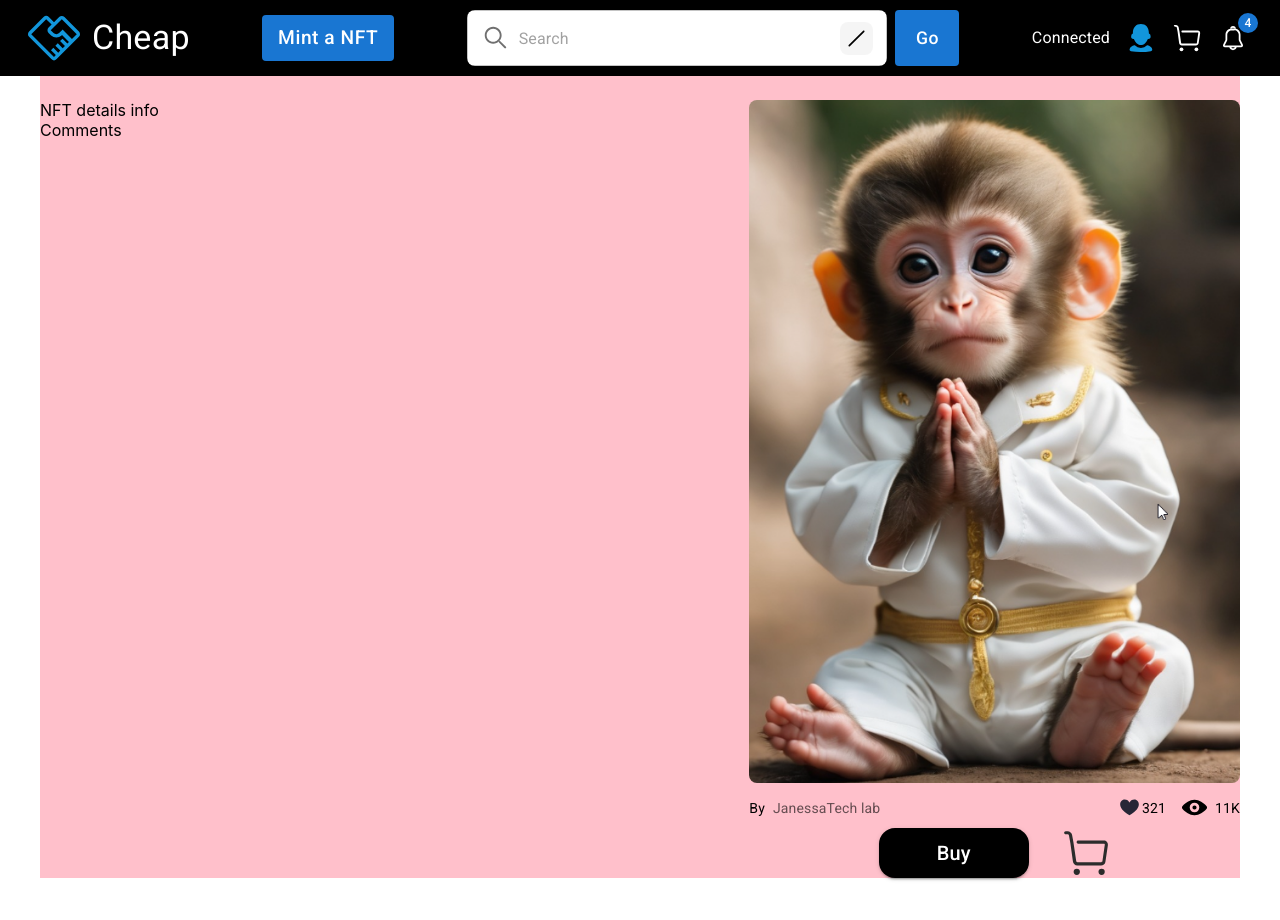
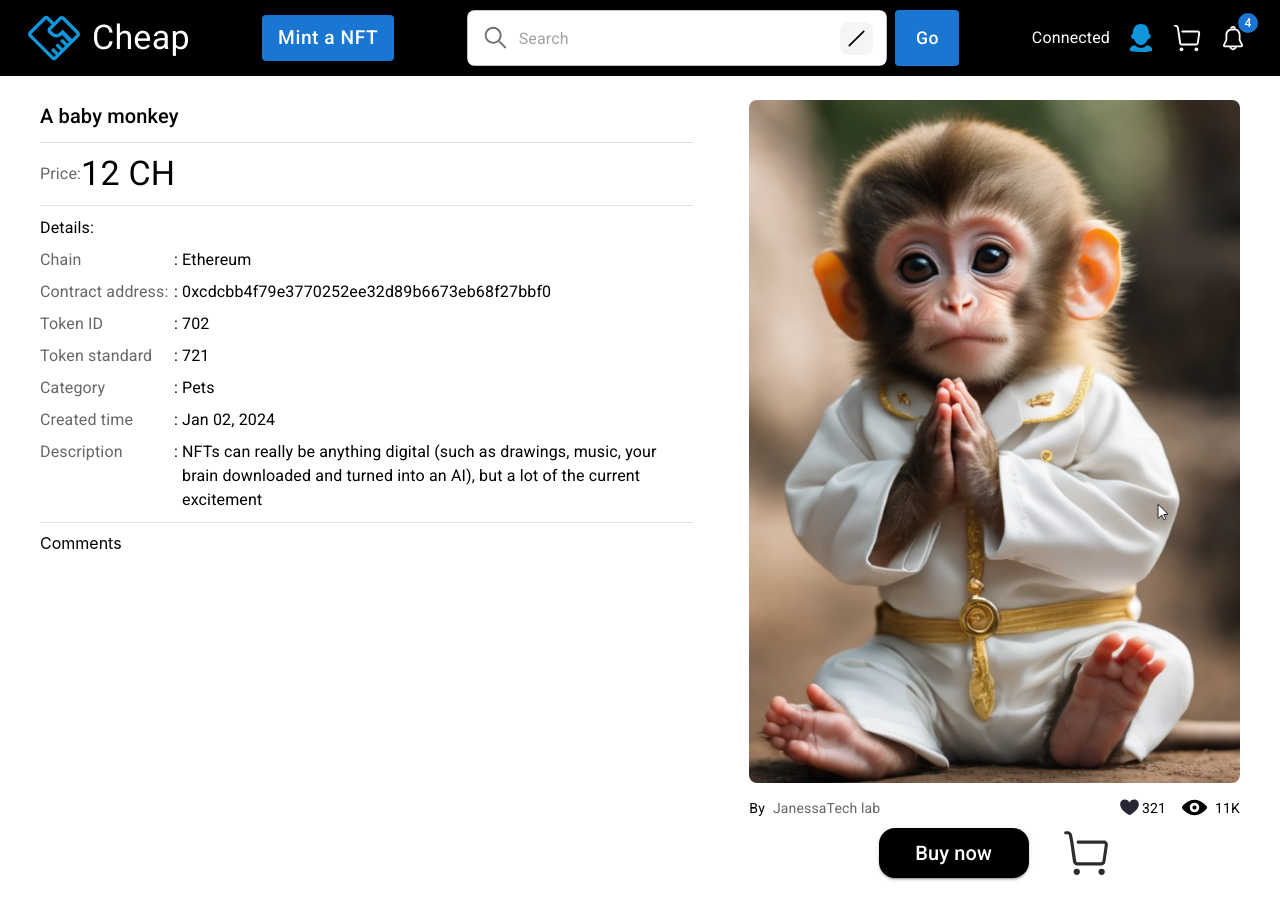
Before and after one commit to JanessaTech/best-second-hand-market, a React (Create React App) app: page /nft in a window 1280 px wide. Shown: the top 920 px of the page. Built offline with nearby package versions, Linux system fonts and the light colour scheme.

Commit message:
update layout for detail page

```diff
--- a/src/components/nfts/BuyOrCart.js
+++ b/src/components/nfts/BuyOrCart.js
@@ -3,7 +3,12 @@ import React, { memo } from 'react'
 import { CheapIcon } from '../../utils/Svgs'
 import ByLikeView from './ByLikeView'
 
-const BuyOrCart = () => {
+const BuyOrCart = ({toggleCart}) => {
+
+  const handleCart = () =>{
+    toggleCart()
+  }
+
   return (
     <Box>
         <Box
@@ -18,9 +23,9 @@ const BuyOrCart = () => {
           <Button sx={{textTransform:'none', borderRadius:4, width:150, py:0,mr:4}}
                   color='customBlack'
                   variant='contained'>
-                    <Typography variant='h6'>Buy</Typography>
+                    <Typography variant='h6'>Buy now</Typography>
           </Button>
-          <IconButton sx={{p:0}}>
+          <IconButton sx={{p:0}} onClick={handleCart}>
              <CheapIcon name='cart-black' size={50}/>
           </IconButton>
         </Box>
--- a/src/components/nfts/NFT.js
+++ b/src/components/nfts/NFT.js
@@ -27,7 +27,7 @@ export default function NFT() {
         <Box sx={{ display: 'flex' }}>
             <Header openCart={openCart}/>
             <Cart toggleCart={toggleCart} open={cartOpen}/>
-            <NFTHome/>
+            <NFTHome toggleCart={toggleCart}/>
         </Box>
         <CheapBottomNavigation openCart={openCart} isHome={location.pathname === '/'}/>
     </Container>
--- a/src/components/nfts/NFTDetails.js
+++ b/src/components/nfts/NFTDetails.js
@@ -1,10 +1,48 @@
-import { Box } from '@mui/material'
+import { Box, Divider, Typography } from '@mui/material'
 import React, { memo } from 'react'
 
+const Space = () => (<Box sx={{width:1, height:10}}></Box>)
+
+const DetailRow = ({name, value}) => {
+  return (
+    <Box sx={{display:'flex', mt:1}}>
+            <Typography sx={{width:130}} color='text.secondary'>{name}</Typography>
+            <Typography sx={{mx:0.5}}>:</Typography>
+            <Typography sx={{flex:'1 1 100px', wordBreak:'break-word',minWidth: 100}}>
+              {value}</Typography>
+    </Box>
+  )
+}
+const data = [
+  {name: 'Chain', value: 'Ethereum'},
+  {name: 'Contract address:', value: '0xcdcbb4f79e3770252ee32d89b6673eb68f27bbf0'},
+  {name: 'Token ID', value: '702'},
+  {name: 'Token standard', value: '721'},
+  {name: 'Category', value: 'Pets'},
+  {name: 'Created time', value: 'Jan 02, 2024'},
+  {name: 'Description', value: 'NFTs can really be anything digital (such as drawings, music, your brain downloaded and turned into an AI), but a lot of the current excitement'}
+]
 const NFTDetails = () => {
   return (
-    <Box>
-        NFT details info
+    <Box sx={{mr:5}}>
+        <Typography variant='h6'>A baby monkey</Typography>
+        <Space/>
+        <Divider/>
+        <Space/>
+        <Box sx={{display:'flex', alignItems: 'center'}}>
+            <Typography color='text.secondary'>Price:</Typography>
+            <Typography variant='h4'>12 CH</Typography>
+        </Box>
+        <Space/>
+        <Divider/>
+        <Space/>
+        <Typography>Details:</Typography>
+        {
+          data.map((d) => (<DetailRow name={d.name} value={d.value}/>))
+        }
+        <Space/>
+        <Divider/>
+        <Space/>
     </Box>
   )
 }
--- a/src/components/nfts/NFTHome.js
+++ b/src/components/nfts/NFTHome.js
@@ -15,12 +15,12 @@ const Item = styled(Paper)(({ theme }) => ({
   }));
 
 
-export default function NFTHome() {
+export default function NFTHome({toggleCart}) {
     const theme = useTheme()
     const isSmallScreen = useMediaQuery(theme.breakpoints.down("sm"))
 
   return (
-    <Box sx={{mb: 8, mx: isSmallScreen ? 0 : 2, backgroundColor:'pink', width:1}}>
+    <Box sx={{mb: 8, mx: isSmallScreen ? 0 : 2, width:1}}>
         <Box sx={{width:1, height: headerHeight}}></Box>
         <Box sx={{mt : 3}}>
             <Grid container spacing={2}>
@@ -29,7 +29,7 @@ export default function NFTHome() {
                     <Comments/>
                 </Grid>
                 <Grid item xs={isSmallScreen ? 12 : 5}>
-                    <BuyOrCart/>
+                    <BuyOrCart toggleCart={toggleCart}/>
                 </Grid>
             </Grid>
         </Box>
```
